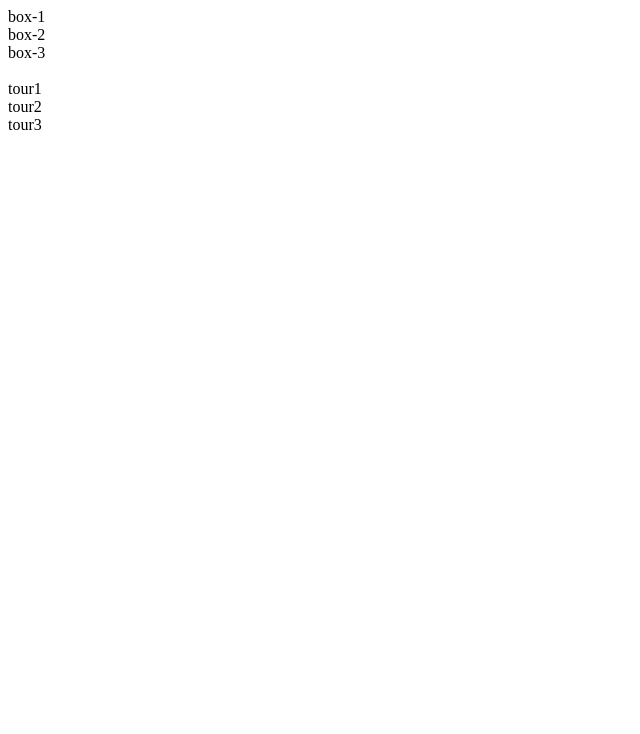
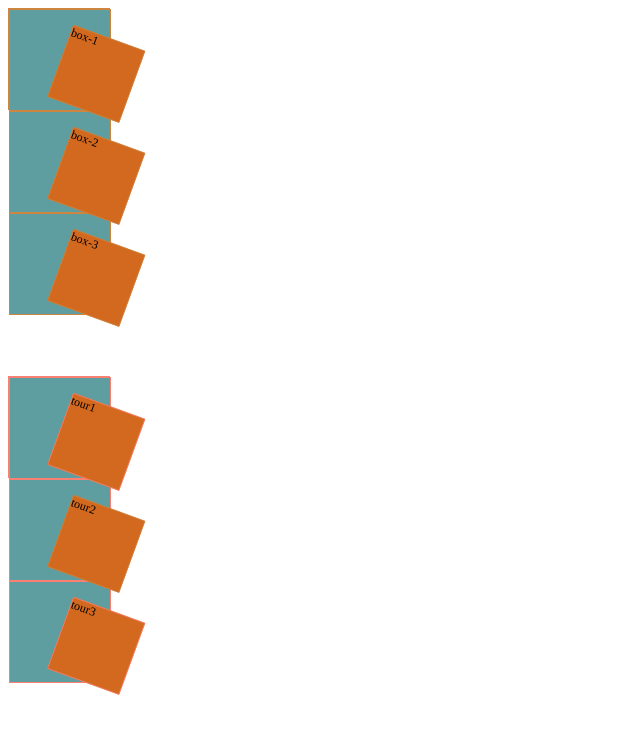
Before and after one commit to Flora-Akter/my-second-website, a plain HTML site: page CSS3/index.html in a window 1280 px wide. Shown: the whole page, without its empty margins (0-640 px from the left). Drawn offline with Linux system fonts and the light colour scheme.

Commit message:
little change

```diff
--- a/CSS3/index.html
+++ b/CSS3/index.html
@@ -5,6 +5,8 @@
     <meta http-equiv="X-UA-Compatible" content="IE=edge">
     <meta name="viewport" content="width=device-width, initial-scale=1.0">
     <title>Document</title>
+    <link rel="stylesheet" href="style.css">
+    <link rel="shortcut icon" href="images/website-icon.jpg" type="image/x-icon">
 </head>
 <body>
     <section>
```
Also changed, not shown: CSS3/images/website-icon.jpg (added).
